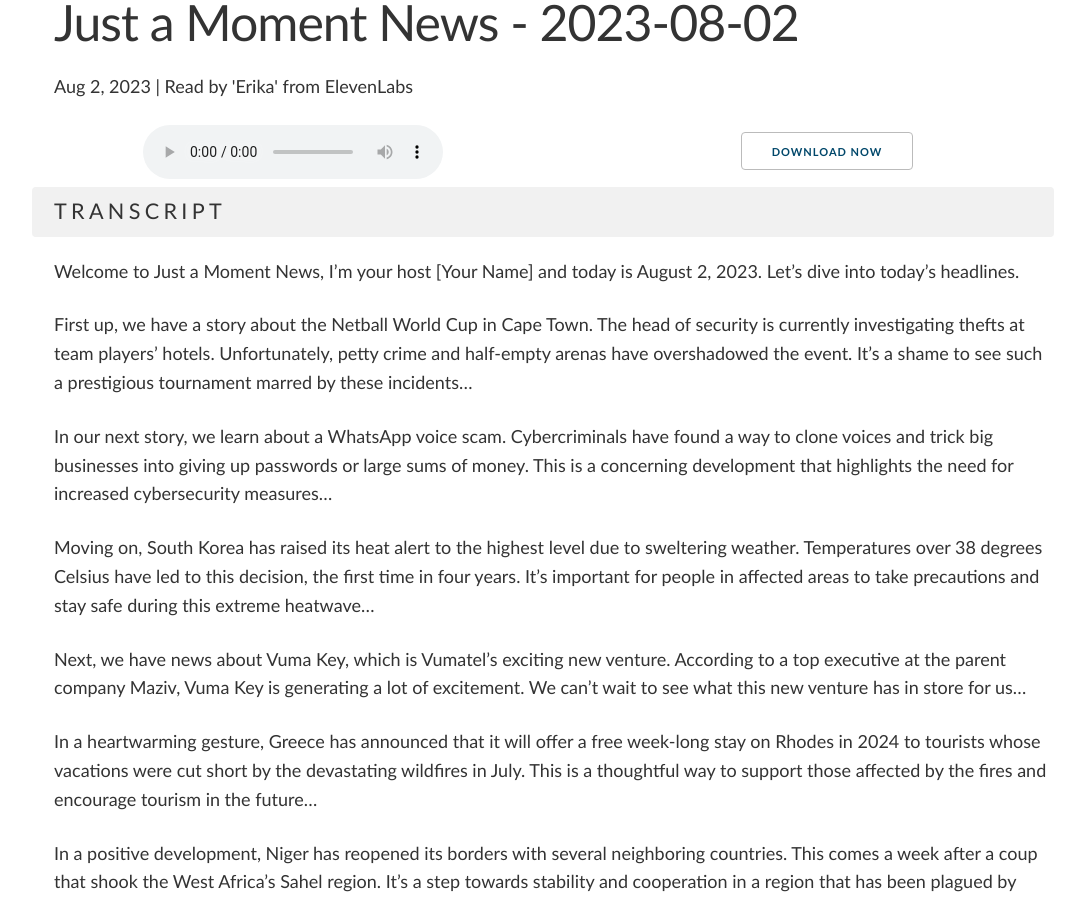
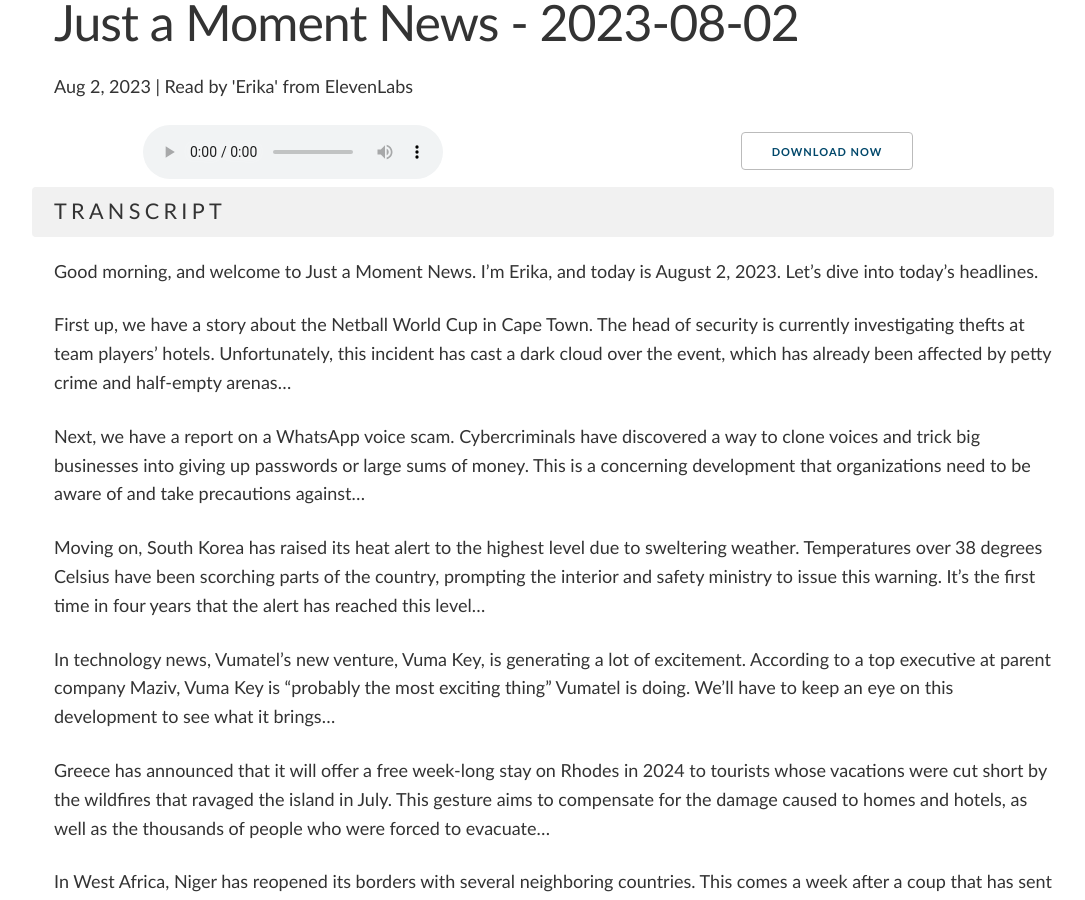
Before and after one commit to shauntrennery/moment, a Jekyll site: the page built from docs/_posts/2023-08-02-news.md, in a window 1280 px wide and 900 px high, scrolled down 414 px. Shown: the whole window, without its empty margins (86-1171 px from the left). Built offline with Jekyll 4.4.1, drawn with Linux system fonts in a browser that asks for light colours; comment, search, counter and statistics services are not loaded; some of the changed text lies outside the part shown.

Commit message:
Add 2023-08-02 Just a Moment News

```diff
--- a/docs/_posts/2023-08-02-news.md
+++ b/docs/_posts/2023-08-02-news.md
@@ -15,26 +15,26 @@ voices: "'Erika' from ElevenLabs"
 
 ### Transcript
 
-Welcome to Just a Moment News, I'm your host [Your Name] and today is August 2, 2023. Let's dive into today's headlines.
+Good morning, and welcome to Just a Moment News. I'm Erika, and today is August 2, 2023. Let's dive into today's headlines.
 
-First up, we have a story about the Netball World Cup in Cape Town. The head of security is currently investigating thefts at team players' hotels. Unfortunately, petty crime and half-empty arenas have overshadowed the event. It's a shame to see such a prestigious tournament marred by these incidents...
+First up, we have a story about the Netball World Cup in Cape Town. The head of security is currently investigating thefts at team players' hotels. Unfortunately, this incident has cast a dark cloud over the event, which has already been affected by petty crime and half-empty arenas...
 
-In our next story, we learn about a WhatsApp voice scam. Cybercriminals have found a way to clone voices and trick big businesses into giving up passwords or large sums of money. This is a concerning development that highlights the need for increased cybersecurity measures...
+Next, we have a report on a WhatsApp voice scam. Cybercriminals have discovered a way to clone voices and trick big businesses into giving up passwords or large sums of money. This is a concerning development that organizations need to be aware of and take precautions against...
 
-Moving on, South Korea has raised its heat alert to the highest level due to sweltering weather. Temperatures over 38 degrees Celsius have led to this decision, the first time in four years. It's important for people in affected areas to take precautions and stay safe during this extreme heatwave...
+Moving on, South Korea has raised its heat alert to the highest level due to sweltering weather. Temperatures over 38 degrees Celsius have been scorching parts of the country, prompting the interior and safety ministry to issue this warning. It's the first time in four years that the alert has reached this level...
 
-Next, we have news about Vuma Key, which is Vumatel's exciting new venture. According to a top executive at the parent company Maziv, Vuma Key is generating a lot of excitement. We can't wait to see what this new venture has in store for us...
+In technology news, Vumatel's new venture, Vuma Key, is generating a lot of excitement. According to a top executive at parent company Maziv, Vuma Key is "probably the most exciting thing" Vumatel is doing. We'll have to keep an eye on this development to see what it brings...
 
-In a heartwarming gesture, Greece has announced that it will offer a free week-long stay on Rhodes in 2024 to tourists whose vacations were cut short by the devastating wildfires in July. This is a thoughtful way to support those affected by the fires and encourage tourism in the future...
+Greece has announced that it will offer a free week-long stay on Rhodes in 2024 to tourists whose vacations were cut short by the wildfires that ravaged the island in July. This gesture aims to compensate for the damage caused to homes and hotels, as well as the thousands of people who were forced to evacuate...
 
-In a positive development, Niger has reopened its borders with several neighboring countries. This comes a week after a coup that shook the West Africa's Sahel region. It's a step towards stability and cooperation in a region that has been plagued by instability...
+In West Africa, Niger has reopened its borders with several neighboring countries. This comes a week after a coup that has sent shockwaves across the Sahel region. Niger is one of the poorest and most unstable countries in the world, so this reopening is a significant step forward...
 
-Shifting gears, we have a story about Deputy President Mashatile's sons and their business associates. It has come to light that a 24-year-old woman, who goes by the name "Unemployed girl chronicles" on TikTok, secured a three-year firefighting and detecting tender along with Deputy President Mashatile's son. This raises questions about transparency and fairness in the tender process...
+Shifting gears, a concerning story has emerged about Deputy President Paul Mashatile's sons and their associates. It appears that these individuals have been living luxurious lives and securing lucrative tenders. The involvement of the Deputy President's family raises questions about potential favoritism and corruption...
 
-In a court testimony, a close friend of Meyiwa, Mthokozisi Thwala, confirmed the details provided by Zandie Khumalo-Gumede regarding the robbery that led to Meyiwa's death. Thwala stated that the gunman had dreadlocks and his alleged accomplice carried a sharp object resembling a knife. This testimony adds more clarity to the ongoing investigation...
+In a court case related to the murder of Senzo Meyiwa, a friend of the late footballer has testified that he initially thought the robbery was a joke. This supports the previous testimony of Zandie Khumalo-Gumede, who described the appearance of the gunman and his alleged accomplice. The trial continues...
 
-The National Prosecuting Authority (NPA) has announced that it will not prosecute ANC secretary-general Fikile Mbalula for his family trip to Dubai in 2016/17. The NPA has found no evidence of criminality in their investigation. This decision puts an end to the allegations surrounding Mbalula's trip...
+The National Prosecuting Authority (NPA) has announced that it will not be prosecuting ANC secretary-general Fikile Mbalula for his family trip to Dubai in 2016/2017. The NPA has found no evidence of criminality in its investigation. This development brings an end to the allegations surrounding Mbalula's trip...
 
-Lastly, we have a story about Kuwait's scorching summers, which serve as a warning for our heating planet. Despite the intense heat, life goes on in Kuwait, with shoppers strolling down promenades lined with palm trees and European-style boutiques. It's a reminder of the impact of climate change and the need for global action...
+Lastly, we have a story from Kuwait, where scorching summers serve as a warning for our heating planet. Despite the extreme heat, life goes on, with shoppers strolling down promenades lined with palm trees and European-style boutiques. This serves as a reminder of the impact of climate change on our environment...
 
-And that's it for today's headlines. Stay informed and stay curious. This is Just a Moment News, I'm [Your Name], and I'll see you next time.
+That's all for today's news. Stay informed, stay curious, and have a great day. This is Erika from Just a Moment News, signing off.
```
Also changed, not shown: other parts of docs/_posts/2023-08-02-news.md (+1 -1 lines).
